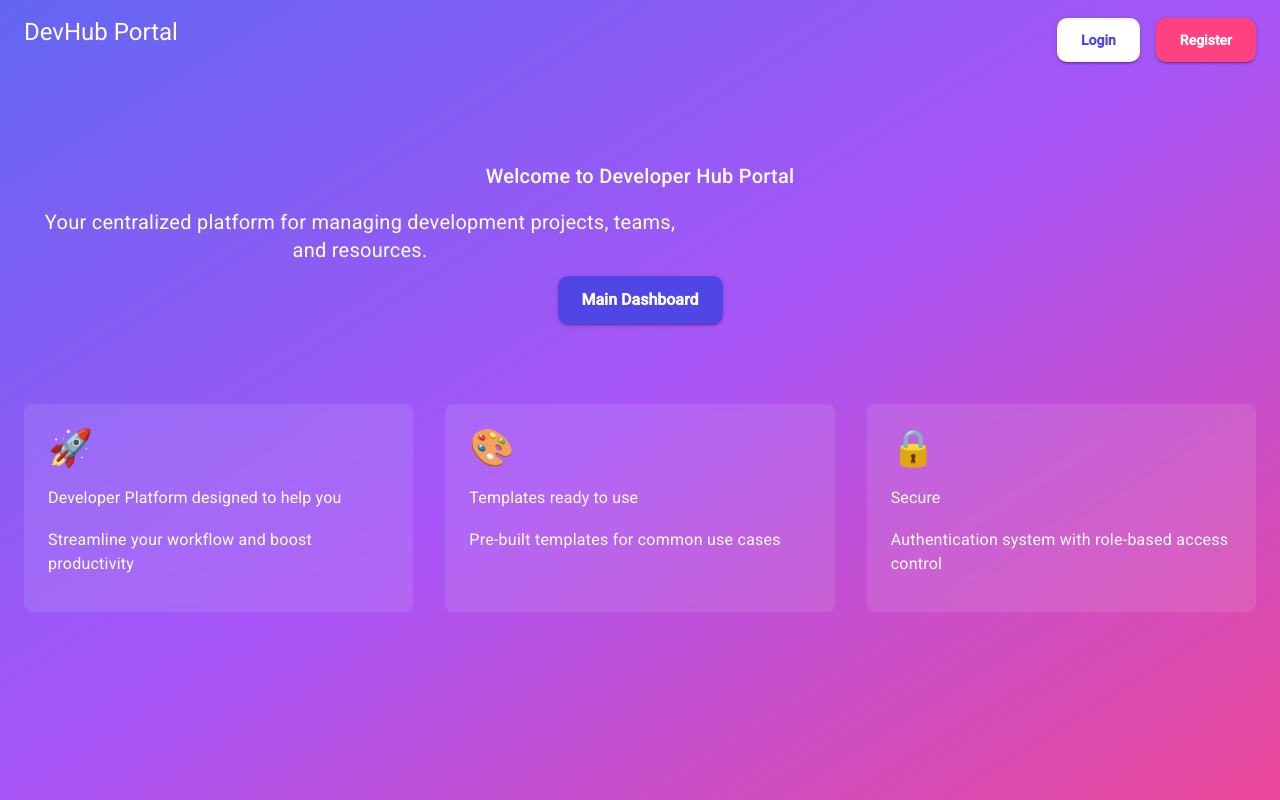
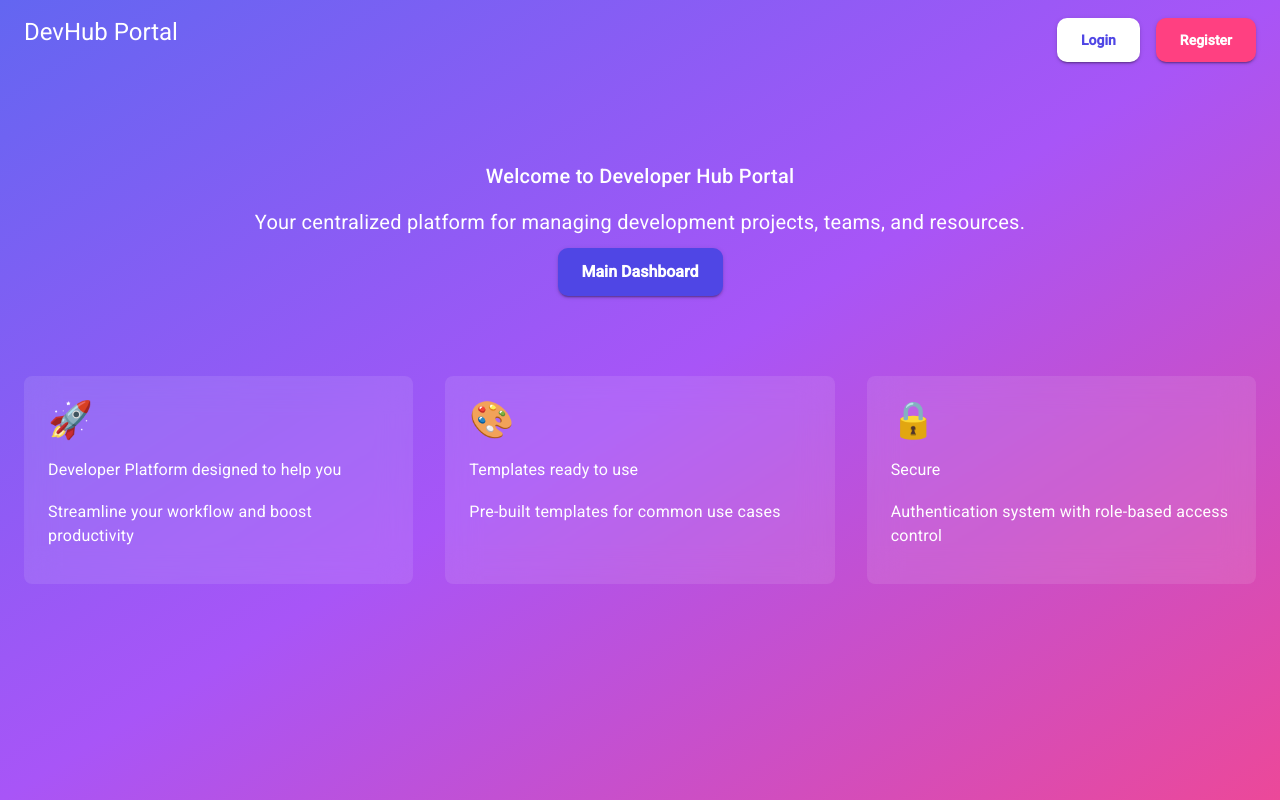
Before and after one commit to DevHub-xs/devhub-portal, an Angular app: page /home in a window 1280 px wide. Built offline with nearby package versions, Linux system fonts and the light colour scheme.

Commit message:
Fix formatting in home component description for consistency

```diff
--- a/src/app/features/home/home.component.html
+++ b/src/app/features/home/home.component.html
@@ -15,7 +15,7 @@
     <div class="container mx-auto">
       <div class="text-center text-white">
         <h2 class="text-3xl md:text-5xl font-bold mb-6">Welcome to Developer Hub Portal</h2>
-        <p class="text-lg md:text-xl mb-8 max-w-2xl mx-auto px-4">
+        <p class="text-lg md:text-xl mb-8 px-4">
           Your centralized platform for managing development projects, teams, and resources.
         </p>
         <div class="flex justify-center">
```
